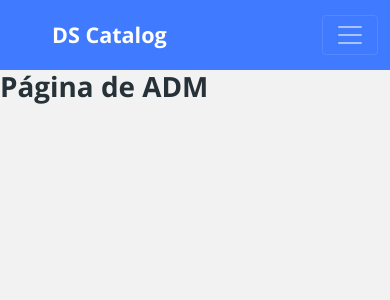
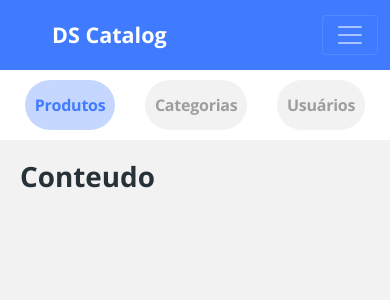
Before and after one commit to ingridholiveira/catalog-ds, a React (Create React App) app in the folder frontweb/: page /admin in a window 390 px wide. Shown: the top 300 px of the page. Built offline with nearby package versions, Linux system fonts and the light colour scheme.

Commit message:
Admin navbar mobile

```diff
--- /dev/null
+++ b/frontweb/src/pages/Admin/NavbarAdm/index.tsx
@@ -0,0 +1,29 @@
+import './style.css';
+
+const NavbarAdm = () => {
+  return (
+    <>
+      <nav className="admin-nav-container">
+        <ul>
+          <li>
+            <a href="link" className="admin-nav-item active">
+              <p>Produtos</p>
+            </a>
+          </li>
+          <li>
+            <a href="link" className="admin-nav-item">
+              <p>Categorias</p>
+            </a>
+          </li>
+          <li>
+            <a href="link" className="admin-nav-item">
+              <p>Usuários</p>
+            </a>
+          </li>
+        </ul>
+      </nav>
+    </>
+  );
+};
+
+export default NavbarAdm;
--- /dev/null
+++ b/frontweb/src/pages/Admin/NavbarAdm/style.css
@@ -0,0 +1,35 @@
+ul {
+  display: flex;
+  justify-content: space-around;
+  list-style-type: none;
+  margin: 0;
+  padding: 0;
+}
+
+.admin-nav-container {
+  padding: 10px;
+  background-color: #fff;
+}
+
+.admin-nav-item {
+  display: flex;
+  justify-content: center;
+  align-items: center;
+  height: 50px;
+  background-color: #f2f2f2;
+  border-radius: 100px;
+  padding: 0 10px;
+  font-size: 16px;
+  font-weight: bold;
+  letter-spacing: -0.015em;
+  color: #9e9e9e;
+}
+
+.admin-nav-item.active {
+  background-color: rgba(64, 123, 255, 0.3);
+  color: #407bff;
+}
+
+.admin-nav-item p {
+  margin-bottom: 0;
+}
--- a/frontweb/src/pages/Admin/index.tsx
+++ b/frontweb/src/pages/Admin/index.tsx
@@ -1,5 +1,17 @@
+import NavbarAdm from './NavbarAdm';
+import './style.css';
+
 const Admin = () => {
-  return <h1>Página de ADM</h1>;
+  return (
+    <>
+      <div className="admin-container">
+        <NavbarAdm />
+        <div className="admin-content">
+          <h1>Conteudo</h1>
+        </div>
+      </div>
+    </>
+  );
 };
 
 export default Admin;
--- /dev/null
+++ b/frontweb/src/pages/Admin/style.css
@@ -0,0 +1,18 @@
+.admin-container {
+  display: flex;
+  flex-direction: column;
+}
+
+.admin-content {
+  padding: 20px;
+}
+
+@media (min-width: 1200px) {
+  .admin-container {
+    flex-direction: row;
+  }
+
+  .admin-content {
+    flex: 1;
+  }
+}
```
